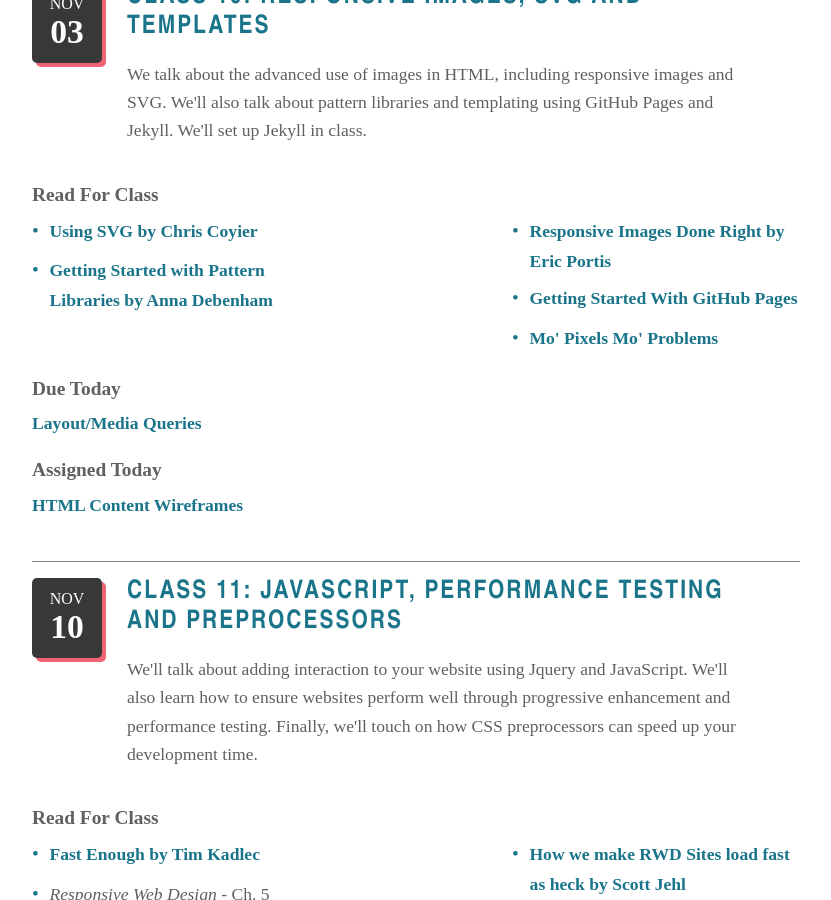
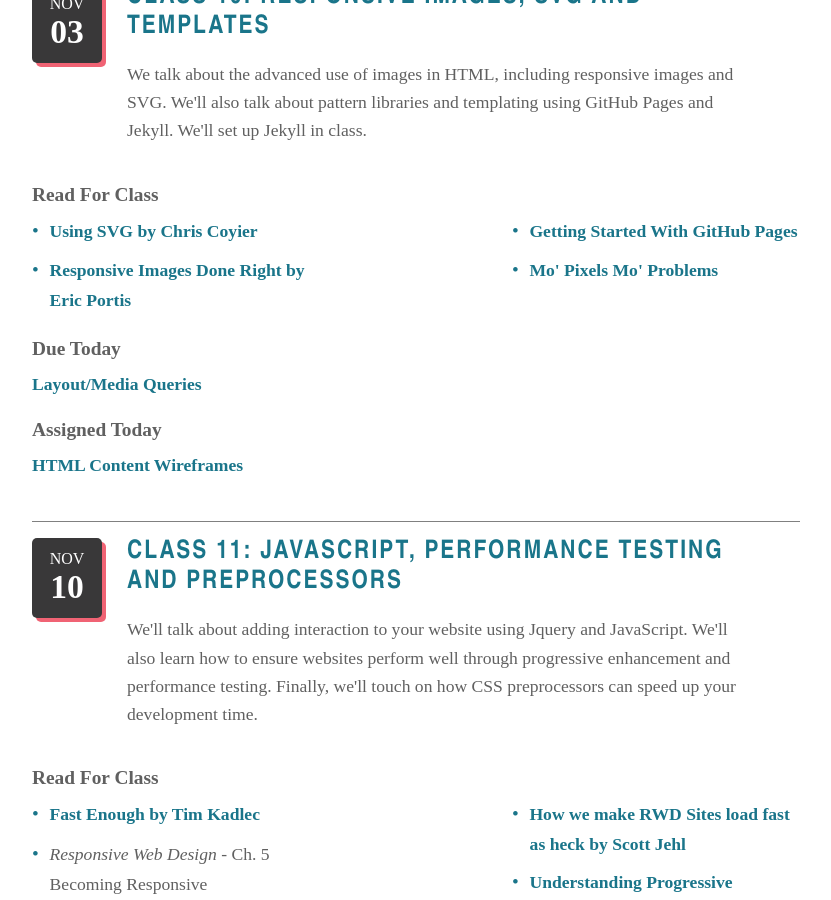
Before and after one commit to KentStateWeb/rwd, a Jekyll site: the page built from class/schedule/index.html, in a window 1280 px wide and 900 px high, scrolled down 6587 px. Shown: the whole window, without its empty margins (224-1055 px from the left). Built offline with Jekyll 4.4.1, drawn with Linux system fonts in a browser that asks for light colours; some of the changed text lies outside the part shown.

Commit message:
Changed class 10 assignments

```diff
--- a/_classes/10.md
+++ b/_classes/10.md
@@ -3,7 +3,7 @@ title: "Class 10: Responsive Images, SVG and Templates "
 date: 2015-11-03 12:00:00
 description: "We talk about the advanced use of images in HTML, including responsive images and SVG.  We'll also talk about pattern libraries and templating using GitHub Pages and Jekyll.  We'll set up Jekyll in class."
 assignment: <a href="../assignments/css2">HTML Content Wireframes</a>
-reading: <ul><li><a href="https://css-tricks.com/using-svg/">Using SVG by Chris Coyier</a></li><li><a href="http://alistapart.com/blog/post/getting-started-with-pattern-libraries">Getting Started with Pattern Libraries by Anna Debenham</a></li><li><a href="http://www.smashingmagazine.com/2014/05/responsive-images-done-right-guide-picture-srcset/">Responsive Images Done Right by Eric Portis</a></li><li><a href="https://24ways.org/2013/get-started-with-github-pages/">Getting Started With GitHub Pages</a></li><li><a href="http://alistapart.com/article/mo-pixels-mo-problems">Mo' Pixels Mo' Problems</a></li></ul>
+reading: <ul><li><a href="https://css-tricks.com/using-svg/">Using SVG by Chris Coyier</a></li><li><a href="http://www.smashingmagazine.com/2014/05/responsive-images-done-right-guide-picture-srcset/">Responsive Images Done Right by Eric Portis</a></li><li><a href="https://24ways.org/2013/get-started-with-github-pages/">Getting Started With GitHub Pages</a></li><li><a href="http://alistapart.com/article/mo-pixels-mo-problems">Mo' Pixels Mo' Problems</a></li></ul>
 due: <a href="../assignments/layout">Layout/Media Queries</a>
 part: "4"
 layout: wide
```
Also changed, not shown: _classes/13.md (+1 -1 lines), 1 other file.
